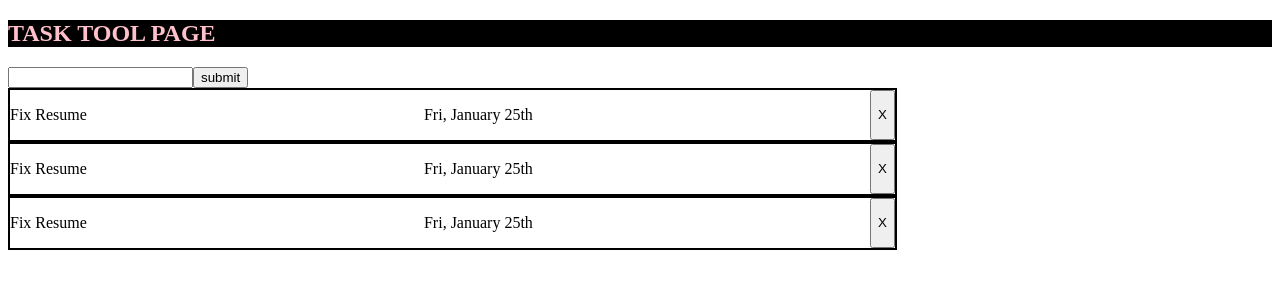
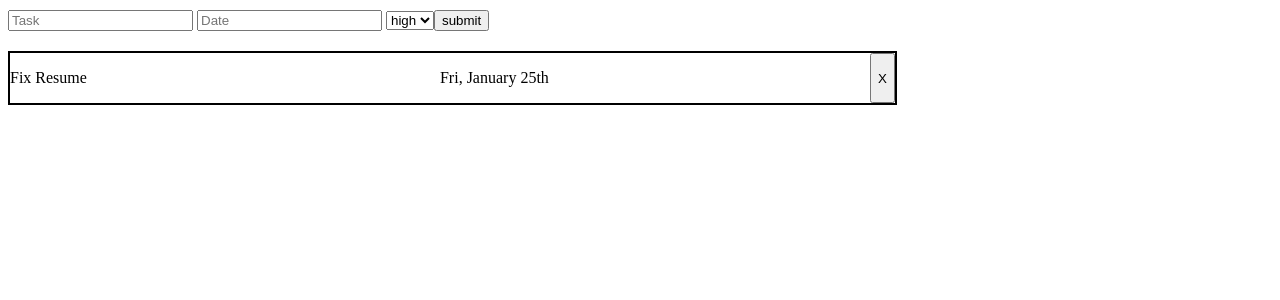
Before and after one commit to alwong34/WinfoHacathon, a PHP site: page /html/task_tool.html in a window 1280 px wide. Shown: the part 83-383 px from the top of the page. Run offline with PHP 8.4, Linux system fonts and the light colour scheme; some libraries are stand-ins or nearby versions.

Commit message:
updates to profile page and task tools

```diff
--- a/css/profile.css
+++ b/css/profile.css
@@ -3,6 +3,7 @@
   flex-direction: column;
   justify-content: center;
   align-items: center;
+  margin-top: 20px;
 }
 
 #profileDetails {
--- a/css/task_tool.css
+++ b/css/task_tool.css
@@ -6,6 +6,8 @@ h2 {
 #input-bar {
   display: flex;
   flex-direction: row;
+  margin-top: 10px;
+  margin-bottom: 20px;
 }
 
 #task-container {
@@ -20,3 +22,7 @@ h2 {
   border: 2px solid black;
   width: 70%;
 }
+
+.task-name, .due-date {
+  width: 50%;
+}
--- a/html/profile.html
+++ b/html/profile.html
@@ -16,7 +16,6 @@
         <li><a href="./history_tool.html">History Tool</a></li>
       </ul>
     </nav>
-    <h1>Profile page</h1>
     <div id="basicInfo">
        <a href="https://placeholder.com"><img src="http://via.placeholder.com/150x150"></a>
        <h2>First Name Last Name</h2>
--- a/html/task_tool.html
+++ b/html/task_tool.html
@@ -20,27 +20,22 @@
         <li><a href="#">History Tool</a></li>
       </ul>
     </nav>
-    <h2>TASK TOOL PAGE</h2>
     <div id="input-bar">
       <form class="" action="index.html" method="post">
-        <input id="task-value" type="text" name="" value="">
+        <input id="task-value" placeholder="Task" type="text" name="" value="">
+        <input id="date-value" placeholder="Date" type="text" name="" value="">
+        <select id="priority-value">
+          <option value="1">high</option>
+          <option value="2">mid</option>
+          <option value="3">low</option>
+        </select>
       </form>
       <button id="submit-task" type="button">submit</button>
     </div>
     <div id="task-container">
       <div class="task">
-        <p id="task-name">Fix Resume</p>
-        <p id="due-date">Fri, January 25th</p>
-        <button class="cancel-btn" name="button">X</button>
-      </div>
-      <div class="task">
-        <p id="task-name">Fix Resume</p>
-        <p id="due-date">Fri, January 25th</p>
-        <button class="cancel-btn" name="button">X</button>
-      </div>
-      <div class="task">
-        <p id="task-name">Fix Resume</p>
-        <p id="due-date">Fri, January 25th</p>
+        <p class="task-name">Fix Resume</p>
+        <p class="due-date">Fri, January 25th</p>
         <button class="cancel-btn" name="button">X</button>
       </div>
     </div>
--- a/js/task_tool.js
+++ b/js/task_tool.js
@@ -3,8 +3,23 @@ $(document).ready(function() {
 
   $("#submit-task").on("click", function() {
     var taskVal = $("#task-value").val();
-    taskArray.push(taskVal);
+    var dateVal = $("#date-value").val();
+    var dropVal = $("#priority-value").val();
+
+    var taskObj = {
+      task: taskVal,
+      date: dateVal,
+      priority: dropVal
+    };
+
+    taskArray.push(taskObj);
     console.log(taskArray);
+    updateTasks(taskObj);
   });
 
+  function updateTasks(object) {
+    var html = "<div class='task'><p class='task-name'>" + object.task + "</p> <p class='due-date'>" + object.date + "</p><button class='cancel-btn'>X</button></div>";
+    $("#task-container").append(html);
+  }
+
 });
```
